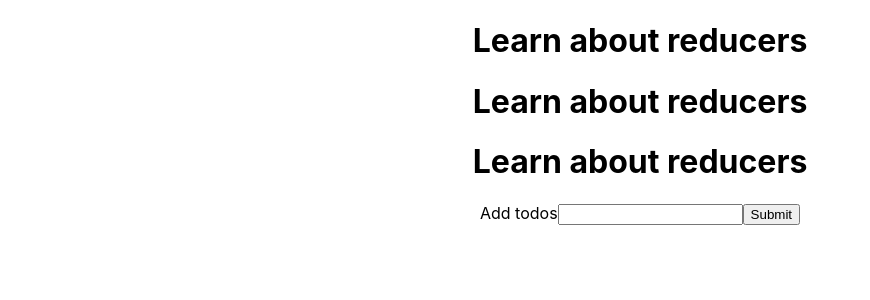
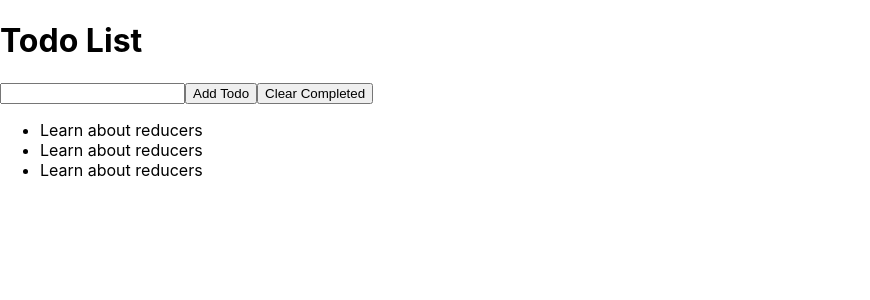
Before and after one commit to bloominstituteoftechnology/reducer-todo, a React (Create React App) app in the folder reducer-todo/: page / in a window 1280 px wide. Shown: the top 300 px of the page, without its empty margins (0-870 px from the left). Built offline with nearby package versions, Linux system fonts and the light colour scheme.

Commit message:
MVP completed

```diff
--- a/reducer-todo/src/App.js
+++ b/reducer-todo/src/App.js
@@ -1,18 +1,43 @@
-import React,{useReducer} from 'react';
-import logo from './logo.svg';
-import './App.css';
+import React, {useReducer} from "react";
 import { initialState, reducer } from './reducer/reducer';
-import Todolist from './components/Todolist';
-import TodosForm from './components/TodosForm';
+import TodosForm from "./components/TodosForm";
+import TodosList from "./components/Todolist";
 
-function App() {
-  const [todos, dispatch] = useReducer(reducer, initialState);
+const App = () => {
+  const [state, dispatch] = useReducer(reducer, initialState);
+  const  addTodo =  event  => {
+      event.preventDefault();
+        dispatch({ type:"ADD_TODOS", payload: state.todo});
+      };
+
+     const handleChange = event => {
+       dispatch({ type:"HANDLE_CHANGE", payload: event.target.value });
+      };
+
+      const toggleComplete = todo => {
+       dispatch({ type:"TOGGLE_COMPLETE", payload: todo});
+      };
+
+     const  clearCompleted = () => {
+        const newTodos = state.todos.filter(todo => !todo.isCompleted);
+        dispatch({ type:"CLEAR_COMPLETED", payload: newTodos });
+      };
+
   return (
-    <div className="App">
-      <Todolist todos={todos}></Todolist>
-      <TodosForm></TodosForm>
-    </div>
-  );
+          <div>
+            <h1>Todo List</h1>
+            <TodosForm
+              title={state.todo}
+              onChange={handleChange}
+              addTodo={addTodo}
+              clearCompleted={clearCompleted}
+            />
+            <TodosList
+              todos={state.todos}
+              onToggleComplete={toggleComplete}
+            />
+          </div>
+        );
 }
 
-export default App;
+ export default App;
--- a/reducer-todo/src/components/Todo.js
+++ b/reducer-todo/src/components/Todo.js
@@ -1,14 +1,20 @@
 import React from "react";
 
 const Todo = (props) => {
-    console.log("props from Todo", props);
-
-    return (
-        <div key={props.todo.id}>
-            <h1>{props.todo.item}</h1>
-        </div>
-    )
-
+  const { isCompleted, todo, onToggleComplete, title } = props;
+  return (
+          <li
+            className="todo"
+            style={{
+              textDecoration: isCompleted ? "line-through" : undefined,
+              cursor: "pointer",
+              userSelect: "none"
+            }}
+            onClick={() => onToggleComplete(todo)}
+          >
+            {title}
+          </li>
+        );
 }
 
 export default Todo;
--- a/reducer-todo/src/components/Todolist.js
+++ b/reducer-todo/src/components/Todolist.js
@@ -1,15 +1,22 @@
 import React from "react";
 import Todo from "./Todo";
 
-const Todolist = (props) => {
-    console.log("props from App", props);
-
-    return (
-        <div>
-           { props.todos.map((todo) => <Todo key={todo.id} todo={todo}></Todo>)}
-        </div>
-    )
+const TodosList = (props) => {
+  console.log("props", props)
+  const {todos, onToggleComplete} = props;
+  return (
+          <ul className="todo-list">
+            {todos.map(todo => (
+              <Todo key={todo.id}
+                isCompleted={todo.isCompleted}
+                todo={todo}
+                onToggleComplete={onToggleComplete}
+                title={todo.title}
+              />
+            ))}
+          </ul>
+        );
 
 }
 
-export default Todolist;
+export default TodosList;
--- a/reducer-todo/src/components/TodosForm.js
+++ b/reducer-todo/src/components/TodosForm.js
@@ -1,13 +1,14 @@
 import React from "react";
 
-const TodosForm = () => {
-    return (
-        <form>
-            <label>Add todos</label>
-            <input/>
-            <button>Submit</button>
-        </form>
-    )
+const TodosForm = (props) => {
+  const { title, onChange, addTodo, clearCompleted } = props;
+  return (
+          <div>
+            <input name="title" type="text" value={title} onChange={onChange} />
+            <button onClick={addTodo}>Add Todo</button>
+            <button onClick={clearCompleted}>Clear Completed</button>
+          </div>
+        );
 
 }
 
--- a/reducer-todo/src/reducer/reducer.js
+++ b/reducer-todo/src/reducer/reducer.js
@@ -1,26 +1,64 @@
-import React from "react";
+import uuid from "uuid";
 
-const initialState = [{
-    item: 'Learn about reducers',
-    completed: false,
+const initialTodos = [
+  {
+    title: "Learn about reducers",
+    isCompleted: false,
     id: 389298789
   },
   {
-    item: 'Learn about reducers',
-    completed: false,
+    title: "Learn about reducers",
+    isCompleted: false,
     id: 3892987589
   },
   {
-    item: 'Learn about reducers',
-    completed: false,
+    title: "Learn about reducers",
+    isCompleted: false,
     id: 389298759
-  }]
+  }
+];
 
-  function reducer( state, action ) {
-        switch(action.type) {
-            default:
-                return state;
+const initialState = {
+  todos: initialTodos,
+  todo: ""
+};
+
+const ADD_TODOS = "ADD_TODOS";
+const HANDLE_CHANGE = "HANDLE_CHANGE";
+const TOGGLE_COMPLETE = "TOGGLE_COMPLETE";
+const CLEAR_COMPLETED = "CLEAR_COMPLETED";
+
+function reducer(state, action) {
+  console.log("reducer state", state);
+  switch (action.type) {
+    case HANDLE_CHANGE:
+      return { ...state, todo: action.payload };
+    case ADD_TODOS:
+      const newTodo = {
+        id: uuid(),
+        title: state.todo,
+        isCompleted: false
+      };
+      return { ...state, todos: state.todos.concat(newTodo) };
+    case TOGGLE_COMPLETE:
+      const newItem = {
+        ...action.payload,
+        isCompleted: !action.payload.isCompleted
+      };
+      const newTodos = state.todos.map(_todo => {
+        if (_todo.id === action.payload.id) {
+          return newItem;
+        } else {
+          return _todo;
         }
+      });
+      return { ...state, todos: newTodos };
+    case CLEAR_COMPLETED:
+      return { ...state, todos: action.payload };
+
+    default:
+      return state;
   }
+}
 
-  export {initialState, reducer};
+export { initialState, reducer };
```
Also changed, not shown: 1 other file (tests, documents, lock files or other folders).
